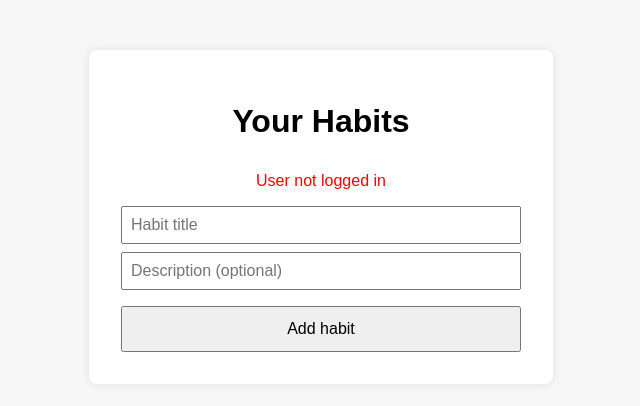
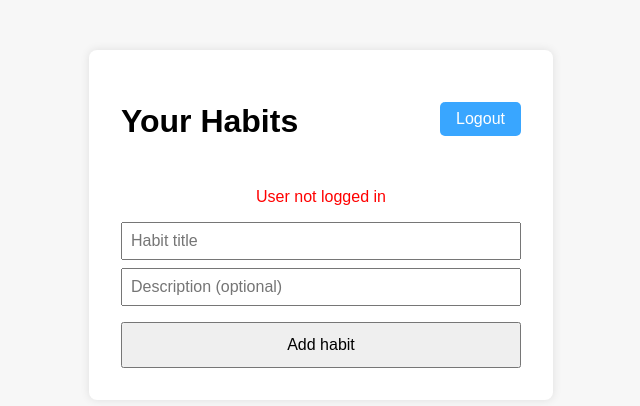
Before and after one commit to kramarenko-ivan/grindly, a Vue app in the folder frontend/: page /habits in a window 1280 px wide. Shown: the top 406 px of the page, without its empty margins (319-959 px from the left). Built offline with nearby package versions, Linux system fonts and the light colour scheme; the HTML template or start-up script is replaced by a standard one.

Commit message:
chore(frontend) change logout button to blue

```diff
--- a/frontend/src/views/HabitsView.vue
+++ b/frontend/src/views/HabitsView.vue
@@ -1,6 +1,9 @@
 <template>
   <div class="habits-view">
-    <h1>Your Habits</h1>
+    <div class="habits-header">
+      <h1>Your Habits</h1>
+      <button class="logout-btn" @click="logout">Logout</button>
+    </div>
 
     <div v-if="loading">Loading habits...</div>
     <div v-if="error" class="error">{{ error }}</div>
@@ -31,6 +34,9 @@
 import { getUserId } from '@/utils/auth';
 import axios, { AxiosError } from 'axios';
 import { defineComponent, ref, onMounted } from 'vue';
+import { useRouter } from 'vue-router';
+
+const router = useRouter();
 
 interface Habit {
   id: number;
@@ -148,6 +154,12 @@ export default defineComponent({
       descriptionInput.value = habit.description || '';
     };
 
+    const logout = () => {
+      localStorage.removeItem('token');
+      localStorage.removeItem('user_id');
+      router.push('/');
+    };
+
     onMounted(fetchHabits);
 
     return {
@@ -163,12 +175,32 @@ export default defineComponent({
       startEdit,
       saveHabit,
       cancelEdit,
+      logout,
     };
   },
 });
 </script>
 
 <style scoped>
+.habits-header {
+  display: flex;
+  justify-content: space-between;
+  align-items: center;
+  margin-bottom: 1rem;
+}
+
+.logout-btn {
+  padding: 0.5rem 1rem;
+  cursor: pointer;
+  background-color: #39a6ff;
+  color: #fff;
+  border: none;
+  border-radius: 5px;
+}
+.logout-btn:hover {
+  background-color: #359cf0;
+}
+
 .habits-view {
   max-width: 400px;
   margin: 50px auto;
```
